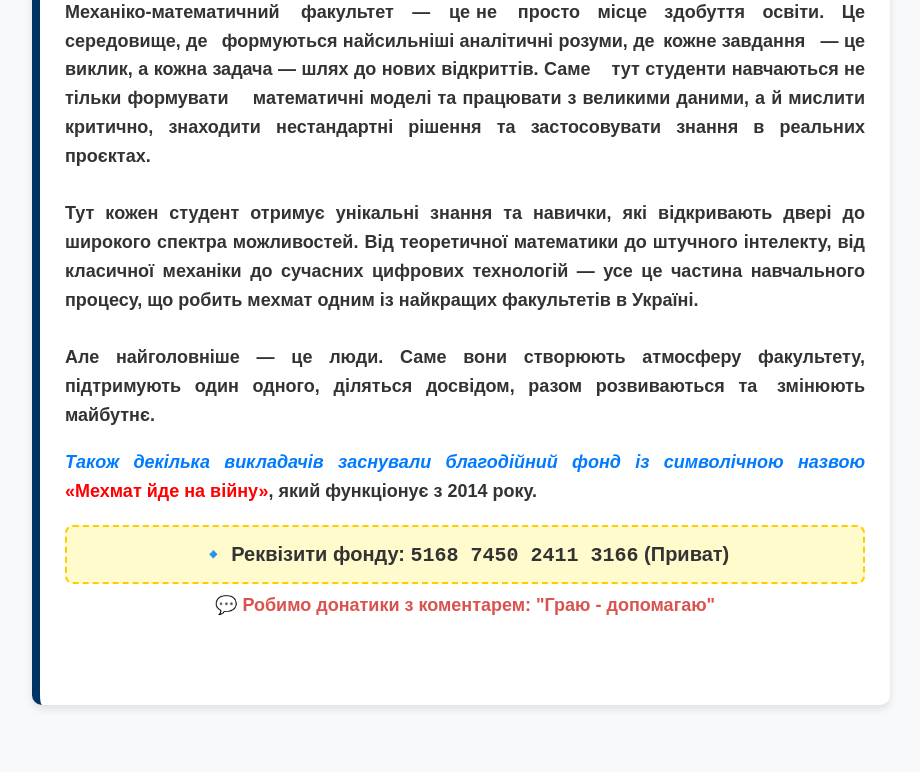
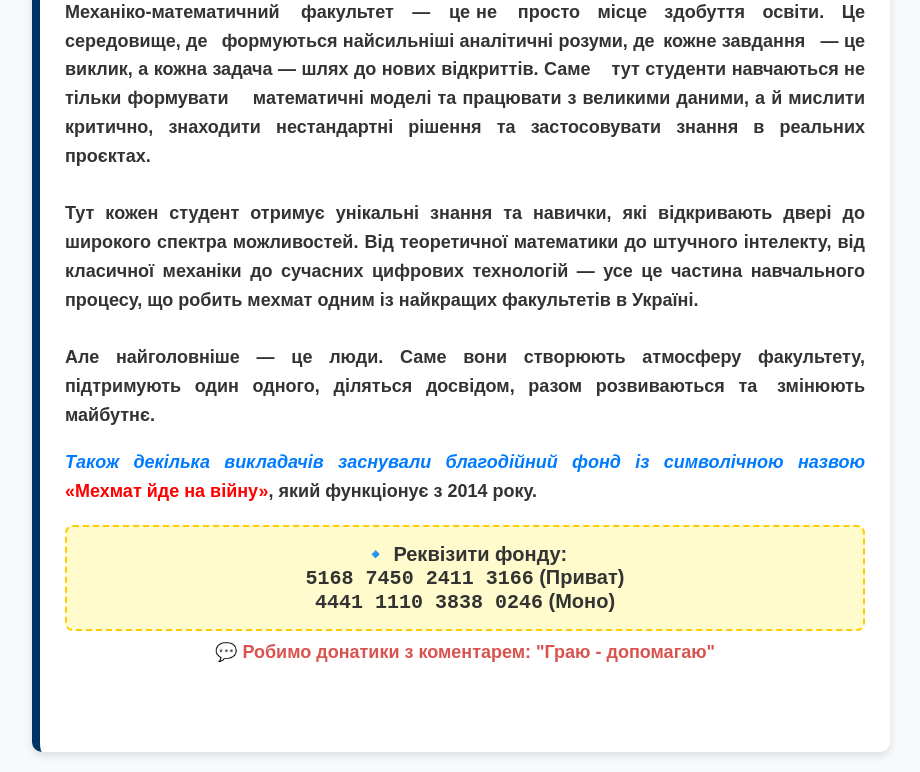
Before and after one commit to AzalonV/AzalonV.github.io, a plain HTML site: page index.html in a window 1280 px wide. Shown: the part 476-1248 px from the top of the page, without its empty margins (179-1099 px from the left). Before the commit the page ends 1201 px from the top, so only its background shows below. Drawn offline with Linux system fonts and the light colour scheme.

Commit message:
Update index.html

```diff
--- a/index.html
+++ b/index.html
@@ -47,8 +47,9 @@
 
 
         <div class="donation-box">
-            🔹 <strong>Реквізити фонду:</strong>
-            <code>5168 7450 2411 3166</code> (Приват)
+            🔹 <strong>Реквізити фонду:</strong> <br>
+            <code>5168 7450 2411 3166</code> (Приват)<br>
+            <code>4441 1110 3838 0246</code> (Моно)
         </div>
 
         <p class="donation-comment">💬 Робимо донатики з коментарем: <strong>"Граю - допомагаю"</strong></p>
```
